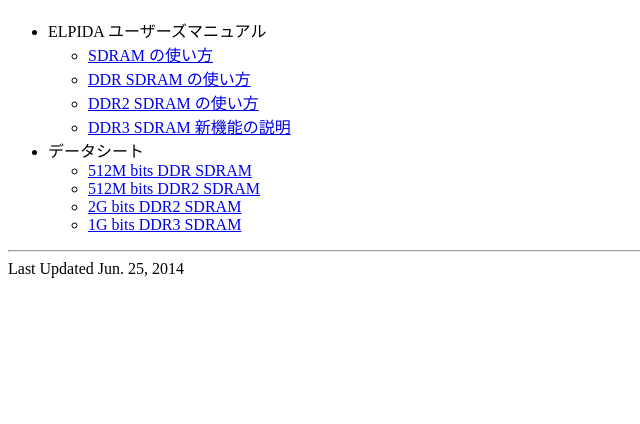
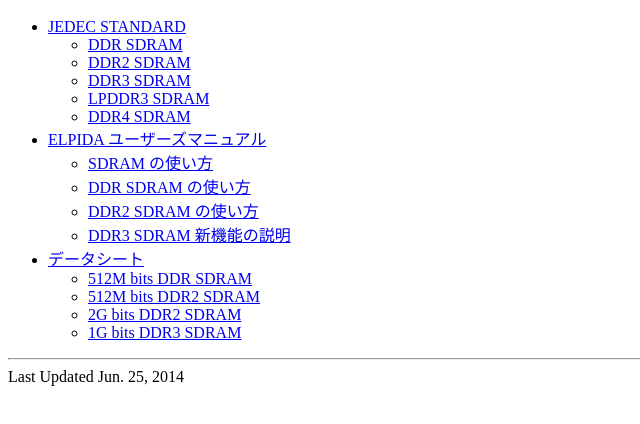
Before and after one commit to LongJohnCoder/ddr-doc, a plain HTML site: page index.html in a window 1280 px wide. Shown: the part 48-472 px from the top of the page, without its empty margins (0-640 px from the left). Drawn offline with Linux system fonts and the light colour scheme.

Commit message:
Add JEDEC STANDARD

```diff
--- a/index.html
+++ b/index.html
@@ -9,22 +9,33 @@
     <ul>
 
       <li>
-	ELPIDA ユーザーズマニュアル
+	<a href="jedec/">JEDEC STANDARD</a>
 	<ul>
-	  <li><a href="J0123N81.pdf">SDRAM の使い方</a></li>
-	  <li><a href="J0234E50.pdf">DDR SDRAM の使い方</a></li>
-	  <li><a href="J0437E40.pdf">DDR2 SDRAM の使い方</a></li>
-	  <li><a href="J1503E10.pdf">DDR3 SDRAM 新機能の説明</a></li>
+	  <li><a href="jedec/JESD79F.pdf">DDR SDRAM</a></li>
+	  <li><a href="jedec/JESD79-2F.pdf">DDR2 SDRAM</a></li>
+	  <li><a href="jedec/JESD79-3F.pdf">DDR3 SDRAM</a></li>
+	  <li><a href="jedec/JESD209-3B.pdf">LPDDR3 SDRAM</a></li>
+	  <li><a href="jedec/JESD79-4.pdf">DDR4 SDRAM</a></li>
 	</ul>
       </li>
 
       <li>
-	データシート</a>
+	<a href="elpida/">ELPIDA ユーザーズマニュアル</a>
 	<ul>
-	  <li><a href="E1195E20.pdf">512M bits DDR SDRAM</a></li>
-	  <li><a href="E1043E40.pdf">512M bits DDR2 SDRAM</a></li>
-	  <li><a href="E1292E10.pdf">2G bits DDR2 SDRAM</a></li>
-	  <li><a href="E1128E60.pdf">1G bits DDR3 SDRAM</a></li>
+	  <li><a href="elpida/J0123N81.pdf">SDRAM の使い方</a></li>
+	  <li><a href="elpida/J0234E50.pdf">DDR SDRAM の使い方</a></li>
+	  <li><a href="elpida/J0437E40.pdf">DDR2 SDRAM の使い方</a></li>
+	  <li><a href="elpida/J1503E10.pdf">DDR3 SDRAM 新機能の説明</a></li>
+	</ul>
+      </li>
+
+      <li>
+	<a href="datasheet/">データシート</a>
+	<ul>
+	  <li><a href="datasheet/E1195E20.pdf">512M bits DDR SDRAM</a></li>
+	  <li><a href="datasheet/E1043E40.pdf">512M bits DDR2 SDRAM</a></li>
+	  <li><a href="datasheet/E1292E10.pdf">2G bits DDR2 SDRAM</a></li>
+	  <li><a href="datasheet/E1128E60.pdf">1G bits DDR3 SDRAM</a></li>
 	</ul>
       </li>
 
```
Also changed, not shown: 19 other files.
